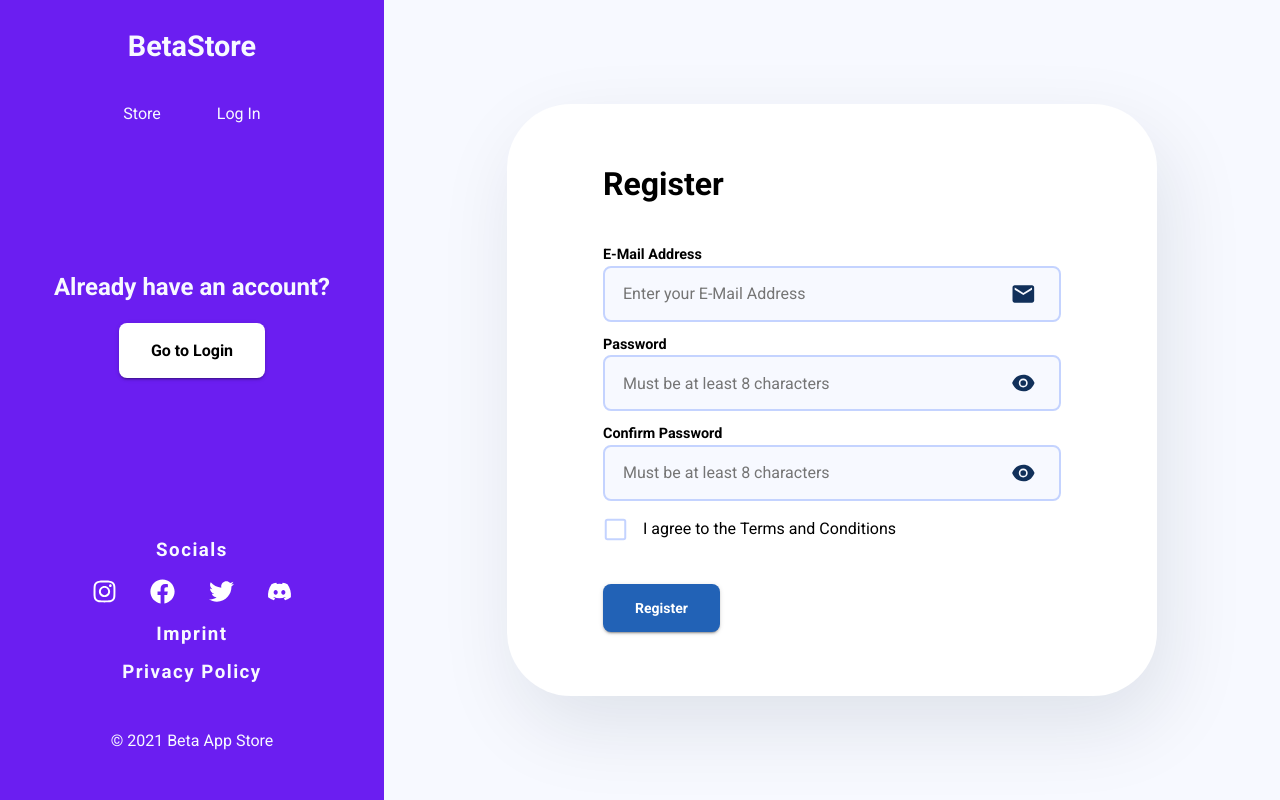
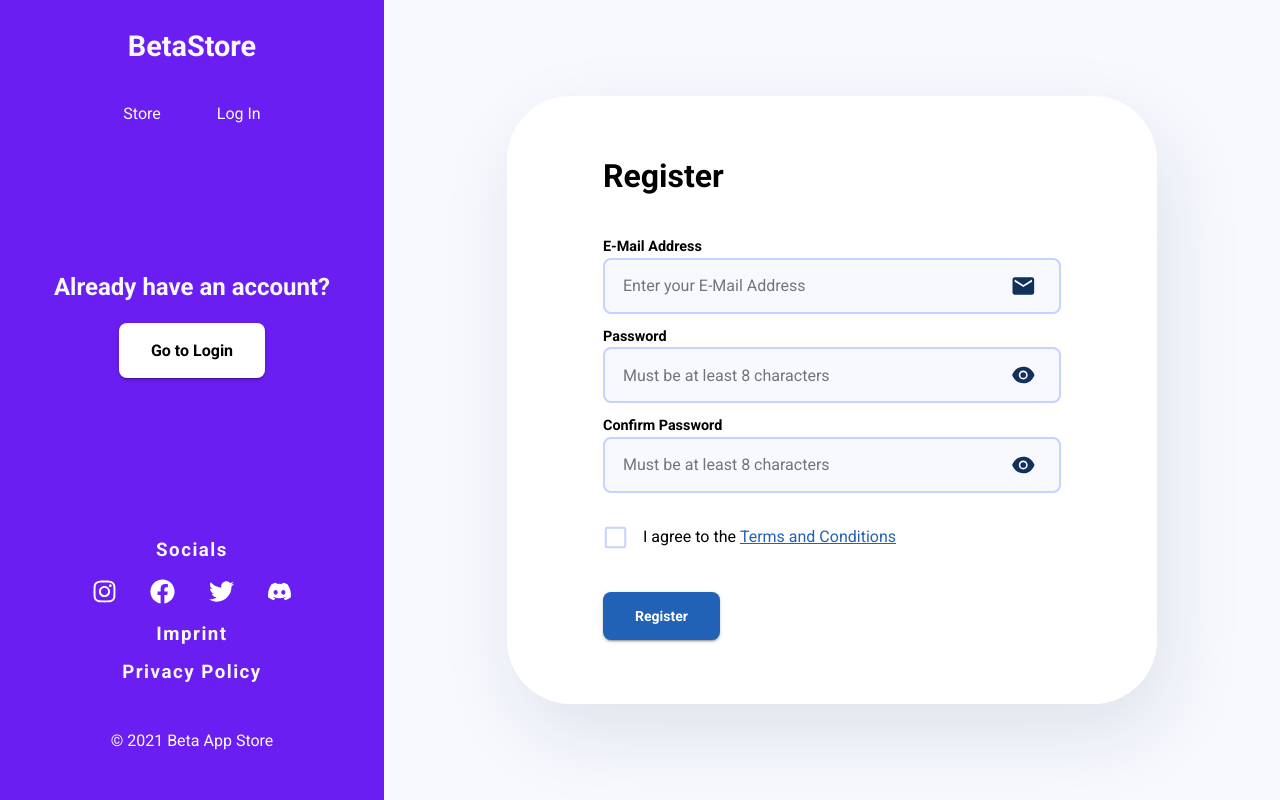
Before and after one commit to floriankulig/testiply, a Next.js app: page /register in a window 1280 px wide. Built offline with nearby package versions, Linux system fonts and the light colour scheme.

Commit message:
adjusted styling with checkboxes

```diff
--- a/src/components/forms/AuthForm.ts
+++ b/src/components/forms/AuthForm.ts
@@ -1,4 +1,5 @@
 import { Button } from 'components/Button';
+import { ContentHolder } from 'components/forms/FormikCheckbox';
 import { rgba } from 'polished';
 import styled from 'styled-components';
 
@@ -18,6 +19,19 @@ export const AuthForm = styled.div`
     margin-bottom: 1.5em;
   }
 
+  .link {
+    color: var(--primary);
+    text-decoration: underline;
+
+    &:hover {
+      cursor: pointer;
+    }
+  }
+
+  ${ContentHolder} {
+    margin-top: 1em;
+  }
+
   ${Button} {
     margin-top: 2em;
     @media (${({ theme }) => theme.bp.small}) {
```
